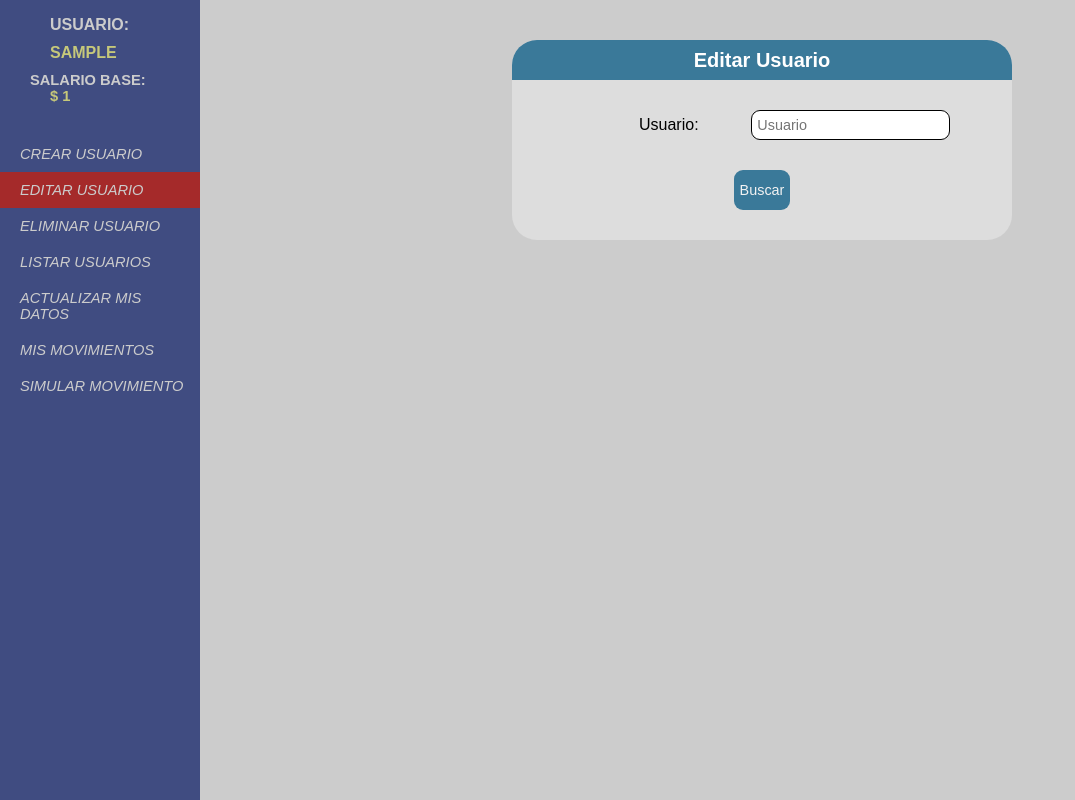
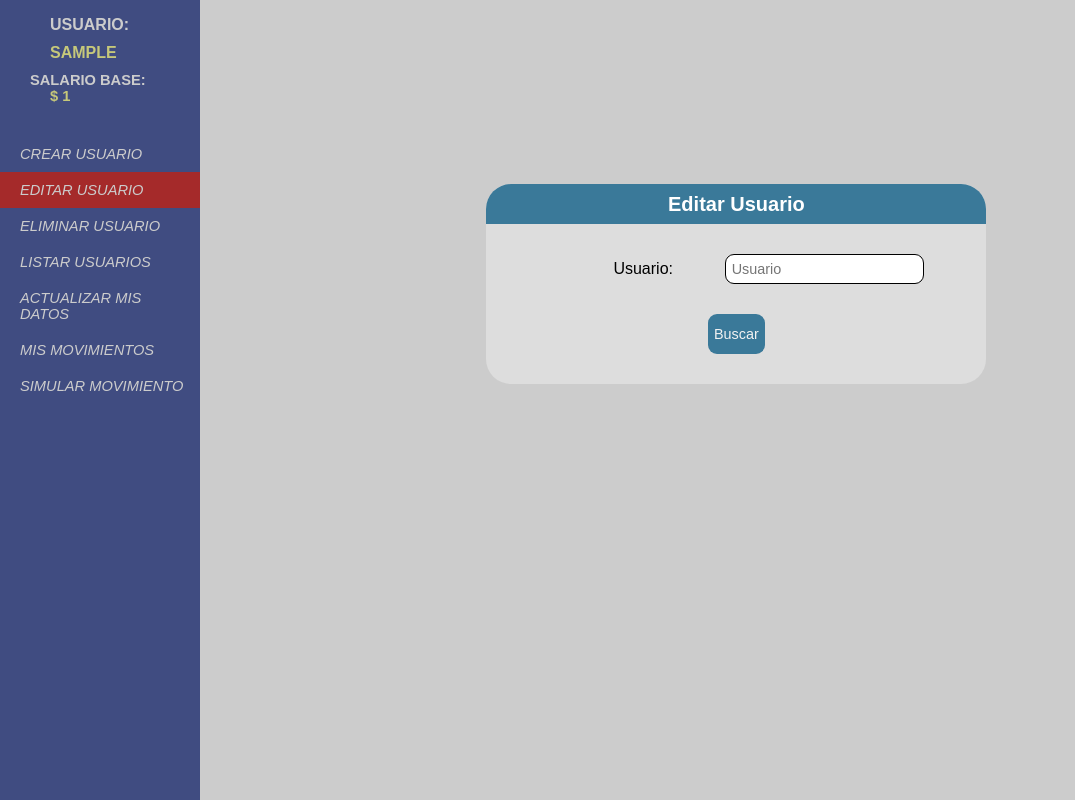
Before and after one commit to msarevalo/Cuentas, a PHP site: page /EditarUsuario.php in a window 1280 px wide. Shown: the whole page, without its empty margins (0-1075 px from the left). Run offline with PHP 8.4, Linux system fonts and the light colour scheme; the visitor is signed in with stand-in values (Sample User, id 1).

Commit message:
cambios en edicion

```diff
--- a/home/EditarUsuario.php
+++ b/home/EditarUsuario.php
@@ -40,7 +40,7 @@ session_start();
             <li><a onclick="">Simular Movimiento</a></li></em>
     </ul>
 </div>
-<div id="actualizar" name="actualizar">
+<div id="editar" name="editar">
     <header>Editar Usuario</header>
     <form method="post" autocomplete="off" action="consultar.php">
         <table>
--- a/home/Editar_Usuario.php
+++ b/home/Editar_Usuario.php
@@ -43,7 +43,7 @@ session_start();
 </div>
 <div id="Edicion" name="Edicion">
     <header><?php echo "Editar usuario: " . $_SESSION['con_user']?></header>
-    <form method="post" action="crear.php" autocomplete="off">
+    <form method="post" action="editar.php" autocomplete="off">
         <table>
             <tr>
                 <td>
--- a/home/admin.css
+++ b/home/admin.css
@@ -140,17 +140,17 @@ input[type=submit]{
     height: 40px;
 }
 
-#actualizar{
+#editar{
     position: absolute;
-    top: 5%;
-    left: 40%;
+    top: 23%;
+    left: 38%;
     background-color: #dddddd;
     border-radius: 25px;
     width: 500px;
     height: 200px;
 }
 
-#actualizar header{
+#editar header{
     background-color: #3a7999;
     color: white;
     font-family: sans-serif;
@@ -162,15 +162,15 @@ input[type=submit]{
     border-radius: 25px 25px 0px 0px;
 }
 
-#actualizar table{
+#editar table{
     padding: 18px 100px;
 }
 
-#actualizar table td{
+#editar table td{
     padding: 10px 25px;
 }
 
-#actualizar button{
+#editar button{
     border: none;
     background-color: #3a7999;
     color: #f2f2f2;
--- a/home/consultar.php
+++ b/home/consultar.php
@@ -20,6 +20,7 @@ $aconsulta = mysqli_fetch_array($consulta);
 if ($aconsulta){
     if ($_SESSION['username'] != $auser) {
         echo "<script>window.location.href='Editar_Usuario.php'</script>";
+        $_SESSION['id'] = $aconsulta[0];
         $_SESSION['con_user'] = $aconsulta[1];
         $_SESSION['con_name'] = $aconsulta[3];
         $_SESSION['con_sal'] = $aconsulta[4];
```
Also changed, not shown: home/editar.php (added, +30 -0 lines).
